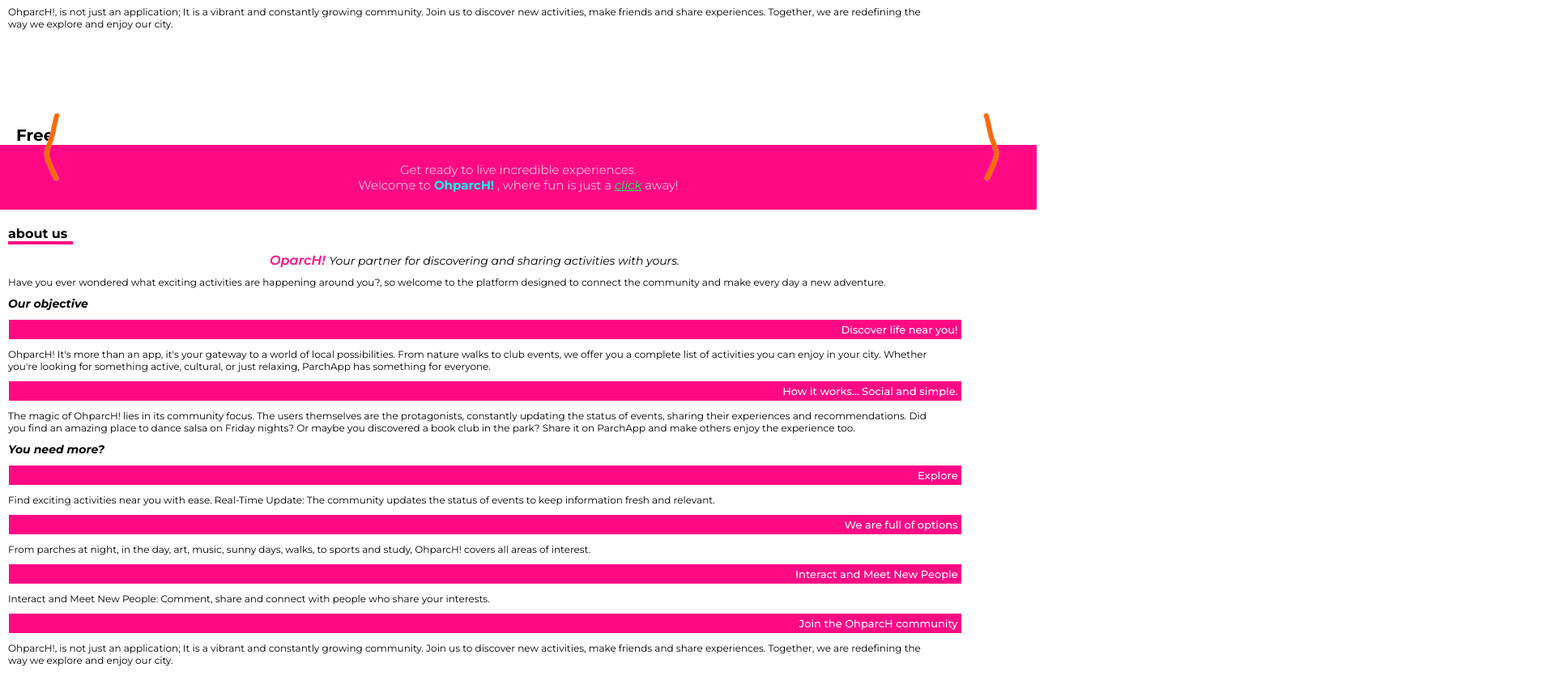
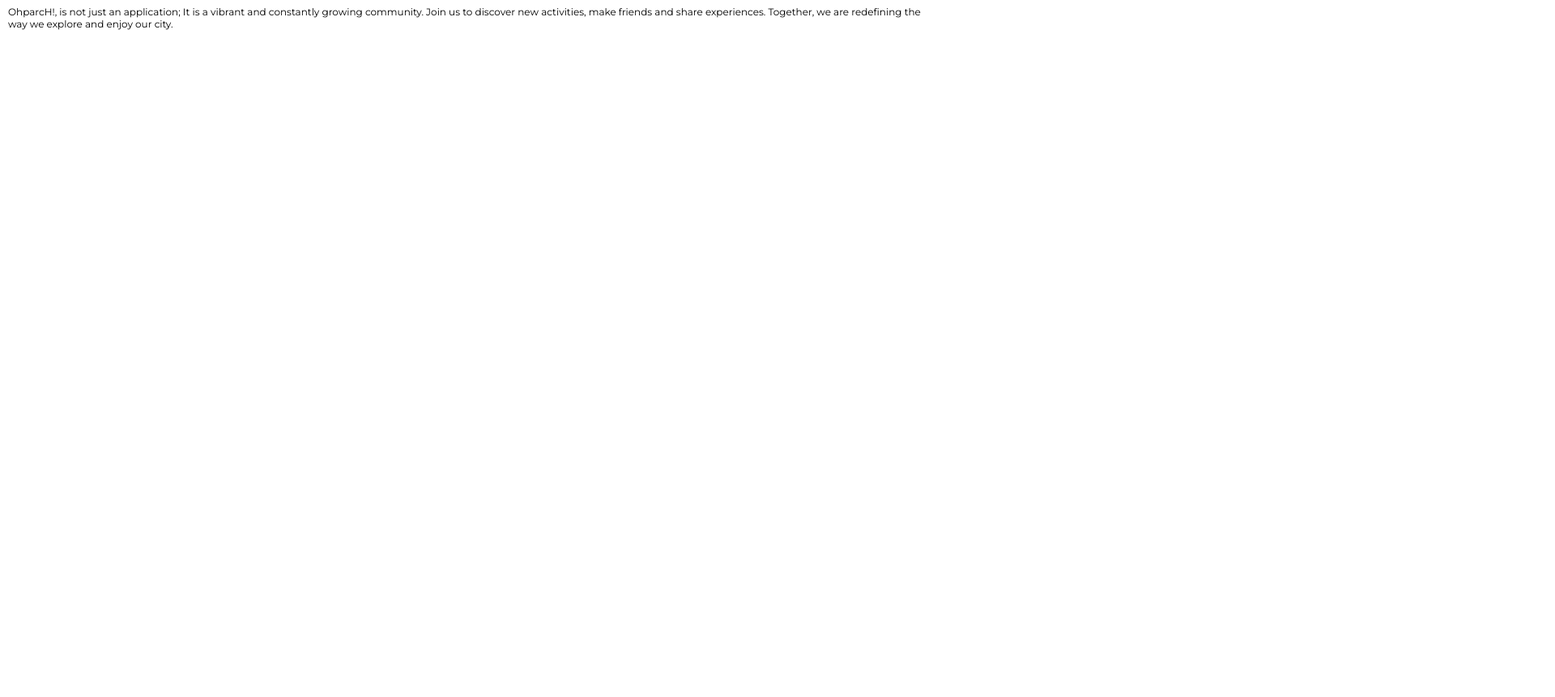
Before and after one commit to jkeynerfernandez/parch.app, a website with bundled scripts: page index.html in a window 1280 px wide. Shown: the part 1451-2312 px from the top of the page at 81% size, 1920 px wide, since content can reach past the window. After the commit the page ends 1579 px from the top, so only its background shows below. Built offline with nearby package versions, Linux system fonts and the light colour scheme; data requests are answered from the project's data file; grey boxes are pictures that could not be loaded; files whose address does not match are found by name.

Commit message:
no working

```diff
--- a/index.html
+++ b/index.html
@@ -102,7 +102,6 @@
 
             <div class="box-inputbuscar-suggestions">
               <!-- <li>@KevinDazaRsadas</li>
-        <div class="box-inputbuscar-suggestions">
         <div class="box-inputbuscar-suggestions">
           <li>@KevinDazaRsadas</li>
           <li>@KevinDazaRsadas</li>
@@ -387,116 +386,6 @@
     </a>
   </nav>
 
-      <div id = "box-container-carrousel-events"class="box-container-carrousel-events">
-        <div class="container-arrows-carrousel">
-          <button id="left-arrow-index"></button>
-          <button id="right-arrow-index"></button>
-        </div>
-
-      </div>
-
-    </section>
-    <!---->
-
-
-    <!--eventos con entrada Gratis -->
-    <section id="section-more-recomendations">
-      <h3>Free</h3>
-      <div id="box-container-free" class="box-container-free">
-
-
-      </div>
-    </section>
-    <!---->
-
-
-    <section id="about-us">
-
-      <div class="box-separator-section-about-us">
-        <h4>Get ready to live incredible experiences.
-        </h4>
-        <h4>
-          Welcome to <b>OhparcH!</b> , where fun is just a <a href="#">click</a> away!
-        </h4>
-      </div>
-
-      <div class="box-tittle-about-us">
-        <h4>about us</h4>
-      </div>
-
-      <h5>OparcH! <span>Your partner for discovering and sharing activities with yours.</span></h5>
-
-      <p>
-        Have you ever wondered what exciting activities are happening around you?, so welcome to the platform designed to connect the community and make every day a new adventure.</p>
-
-      <h5>Our objective</h5>
-
-      <h6>Discover life near you!
-      </h6>
-
-      <p>
-        OhparcH! It's more than an app, it's your gateway to a world of local possibilities. From nature walks to club events, we offer you a complete list of activities you can enjoy in your city. Whether you're looking for something active, cultural, or just relaxing, ParchApp has something for everyone.
-      </p>
-
-      <h6>How it works... Social and simple.</h6>
-
-      <p>The magic of OhparcH! lies in its community focus. The users themselves are the protagonists, constantly updating the status of events, sharing their experiences and recommendations. Did you find an amazing place to dance salsa on Friday nights? Or maybe you discovered a book club in the park? Share it on ParchApp and make others enjoy the experience too.</p>
-
-      <h5>You need more?</h5>
-
-      <h6>Explore</h6>
-
-      <p>Find exciting activities near you with ease.
-        Real-Time Update: The community updates the status of events to keep information fresh and relevant.
-      </p>
-
-      <h6> We are full of options
-      </h6>
-      <p>From parches at night, in the day, art, music, sunny days, walks, to sports and study, OhparcH! covers all areas of interest.</p>
-
-      <h6>Interact and Meet New People</h6>
-      <p>Interact and Meet New People: Comment, share and connect with people who share your interests.</p>
-
-      <h6>Join the OhparcH community</h6>
-      <p>OhparcH!, is not just an application; It is a vibrant and constantly growing community. Join us to discover new activities, make friends and share experiences. Together, we are redefining the way we explore and enjoy our city.</p>
-
-      <footer id="footer-about-us">
-
-      </footer>
-
-    </section>
-
-
-  </main>
-
-  <nav id="menu-bot">
-
-    <a href="index.html" class="boxes-menu-bot box-home">
-      <i class="fa-solid fa-house"></i>
-      <span>home</span>
-    </a>
-
-    <a href="./views/explore.html" class="boxes-menu-bot box-explore">
-      <i class="fa-solid fa-house"></i>
-      <span>explore</span>
-    </a>
-
-    <a href="./views/publicar.html" class="boxes-menu-bot box-publicar">
-      <i class="fa-solid fa-house"> <span>post</span></i>
-    </a>
-
-
-    <a href="./views/mesages.html" class="boxes-menu-bot box-post">
-      <i class="fa-solid fa-house"></i>
-      <span>notifications</span>
-    </a>
-
-    <a href="./views/me.html" class="boxes-menu-bot box-me">
-      <i class="fa-solid fa-user"></i>
-      <span>me</span>
-    </a>
-  </nav>
-
 
   <div class="loader-screen">
     <div class="sk-bounce">
```
